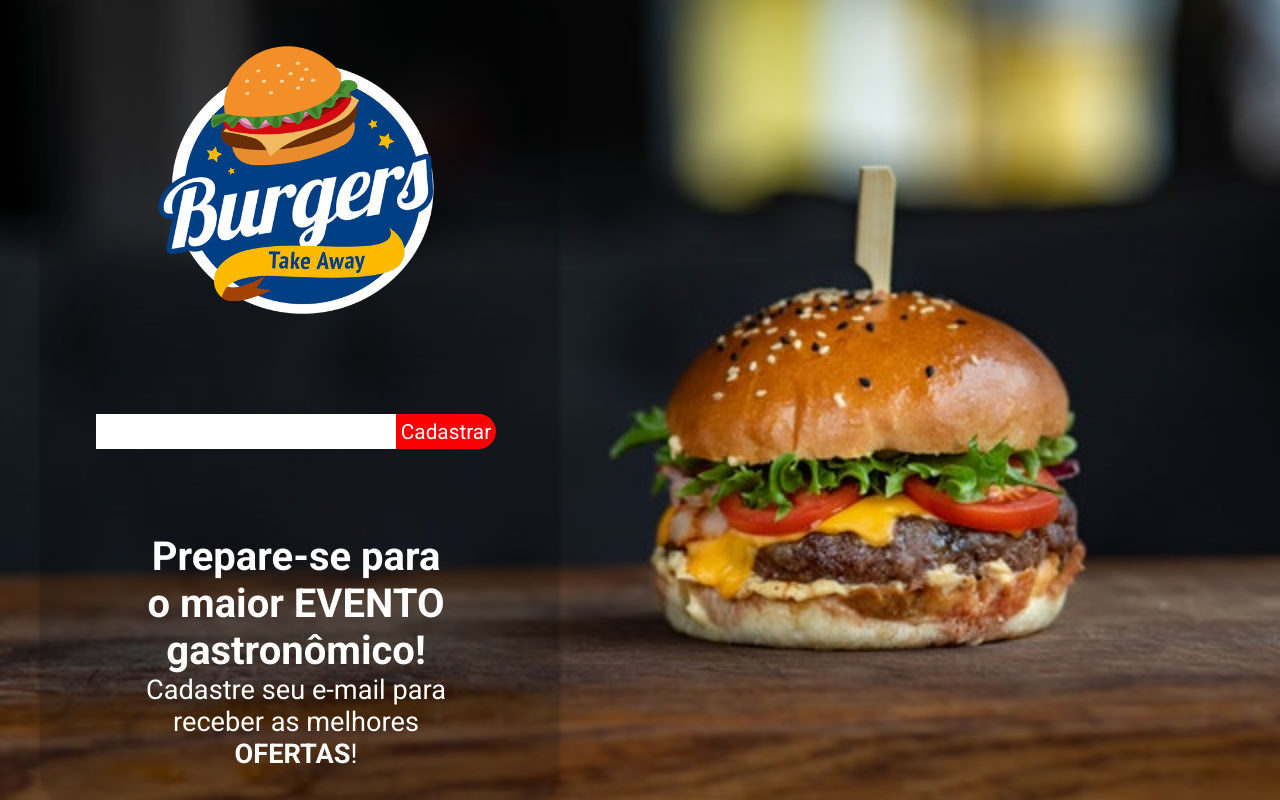
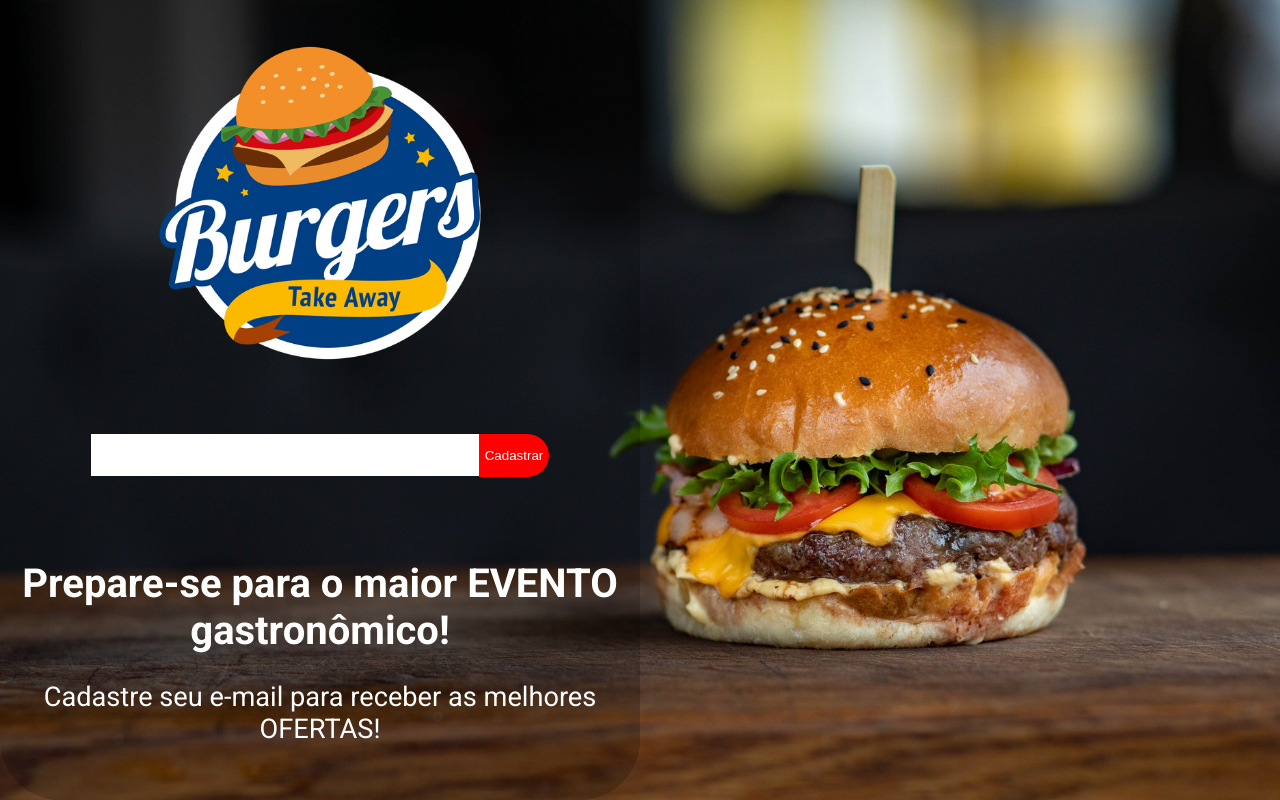
Before and after one commit to FelipeAlanbl/ecommerceGamaAcademy, a plain HTML site: page index.html in a window 1280 px wide. Drawn offline with Linux system fonts and the light colour scheme.

Commit message:
CSS utilizando SASS

```diff
--- /dev/null
+++ b/css/style.scss
@@ -0,0 +1,156 @@
+$corfundobox: rgba(0,0,0, 0.2);
+$textColor: #fff;
+
+@mixin noPaddingMargin {
+    margin: 0;
+    padding: 0;
+}
+
+@mixin flexField {
+    display: flex;
+    align-items: center;
+    justify-content: flex;
+
+}
+
+body {
+    @include noPaddingMargin();
+    @include flexField();
+
+    font-family: 'Roboto';
+    background-image: url('../img/pexels-valeria-boltneva-1639562.jpg');
+    background-position: cover;
+    background-position: right;
+    background-repeat: no-repeat;
+    width: 100vw;
+    height: 100vh;
+}
+
+.box {
+    @include flexField();
+
+    background: $corfundobox;
+    flex-direction: column;
+    height: 100vh;
+    justify-content: space-around;
+
+    .logo {
+        width: 80vw;
+    }
+
+    .register-field {
+        @include flexField();
+
+        .email-field {
+            width: 60vw;
+            border: none;
+            outline: none;
+            height: 33px;
+            font-size: 1.7rem;
+        }
+
+        .cadastrar-button {
+            border: none;
+            height: 37px;
+            background-color: red;
+            color: #fff;;
+            border-radius: 0 25px 25px 0;
+        }
+    }
+
+    .text-content {
+        text-align: center;
+        color: $textColor;
+
+        .title {
+            font-size: 2.5rem;
+        }
+
+        .text {
+            font-size: 1.7rem;
+        }
+
+        .destaque {
+            text-transform: uppercase;
+
+        }
+    }
+}
+
+@media screen and (min-width: 768px) {
+    .box {
+        .logo {
+            width: 40vw;
+        }
+
+        .register-field {
+
+            .email-field {
+                width: 70vw;
+                border: none;
+                outline: none;
+                height: 40px;
+            }
+
+            .cadastrar-button {
+                border: none;
+                height: 43px;
+                background-color: red;
+                color: #fff;;
+                border-radius: 0 25px 25px 0;
+            }
+        }
+    }
+}
+
+
+@media screen and (min-width: 1024px) {
+
+    body {
+        background-size: cover;
+    }
+
+    .box {
+        width: 100vw;
+    }
+}
+
+
+@media screen and (min-width: 1200px){
+    body {
+        @include noPaddingMargin();
+
+        background-size: cover;
+        justify-content: left;
+        width: 100vw;
+    }
+
+    .box {
+        width: 50vw;
+        border-radius: 60px;
+
+        .logo {
+            width: 350px;
+        }
+
+        .register-field {
+
+            .email-field {
+                width: 30vw;
+                border: none;
+                outline: none;
+                height: 40px;
+            }
+
+            .cadastrar-button {
+                border: none;
+                height: 43px;
+                background-color: red;
+                color: #fff;;
+                border-radius: 0 25px 25px 0;
+            }
+        }
+    }
+
+
+}
--- a/js/main.js
+++ b/js/main.js
@@ -15,6 +15,7 @@ function registrarEmail (email) {
     } else {
         console.log(email)
         localStorage.setItem('email', email)
+        alert('Obrigado! Seus descontos chegarão em breve!')
     }
 }
 
```
Also changed, not shown: css/style.css, 1 other file.
